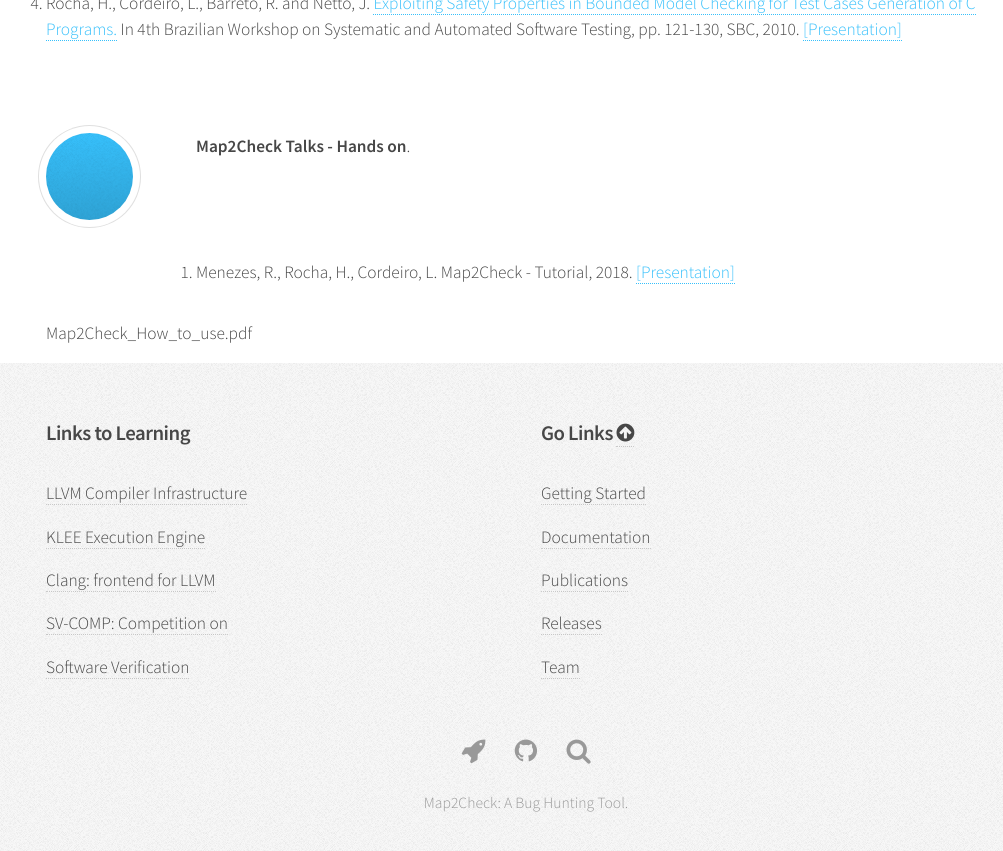
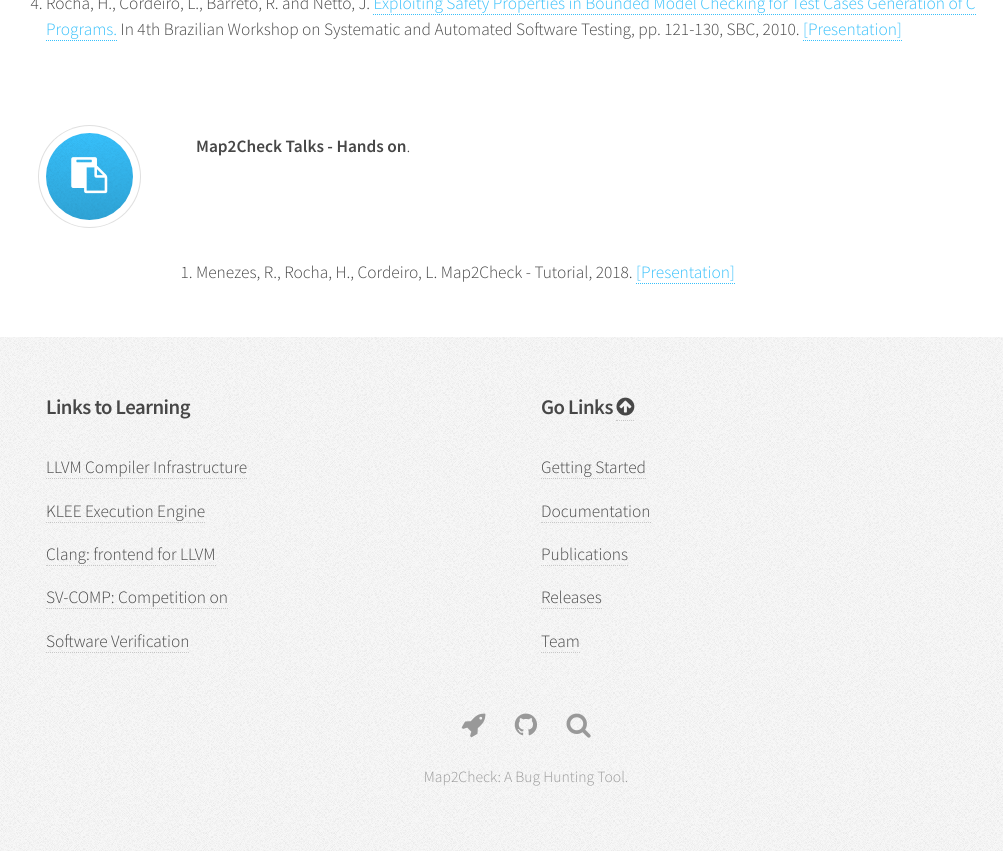
Before and after one commit to map2check/map2check.github.io, a Jekyll site: the page built from publications.html, in a window 1280 px wide and 900 px high, scrolled down 624 px. Shown: the top 851 px of the window, without its empty margins (114-1117 px from the left). Built offline with Jekyll 4.4.1, drawn with Linux system fonts in a browser that asks for light colours.

Commit message:
Minor changes
Signed-off-by: Herbert Rocha <herberthb12@gmail.com>

```diff
--- a/publications.html
+++ b/publications.html
@@ -56,7 +56,7 @@
 
                        <div style="width: 100%;">
                             <div style="height: 150px; width: 150px; float: left;">
-                                <i class="icon major fa-archway"></i>
+                                <i class="icon major fa-clipboard"></i>
                             </div>
                             <div style="margin-left: 120px;">
                                <p style="text-align:justify">
@@ -73,8 +73,6 @@
                             </li>
                         </ol>
                     </div>
-                       Map2Check_How_to_use.pdf
-
 			</div>
 		</div>
 	</section>
```
